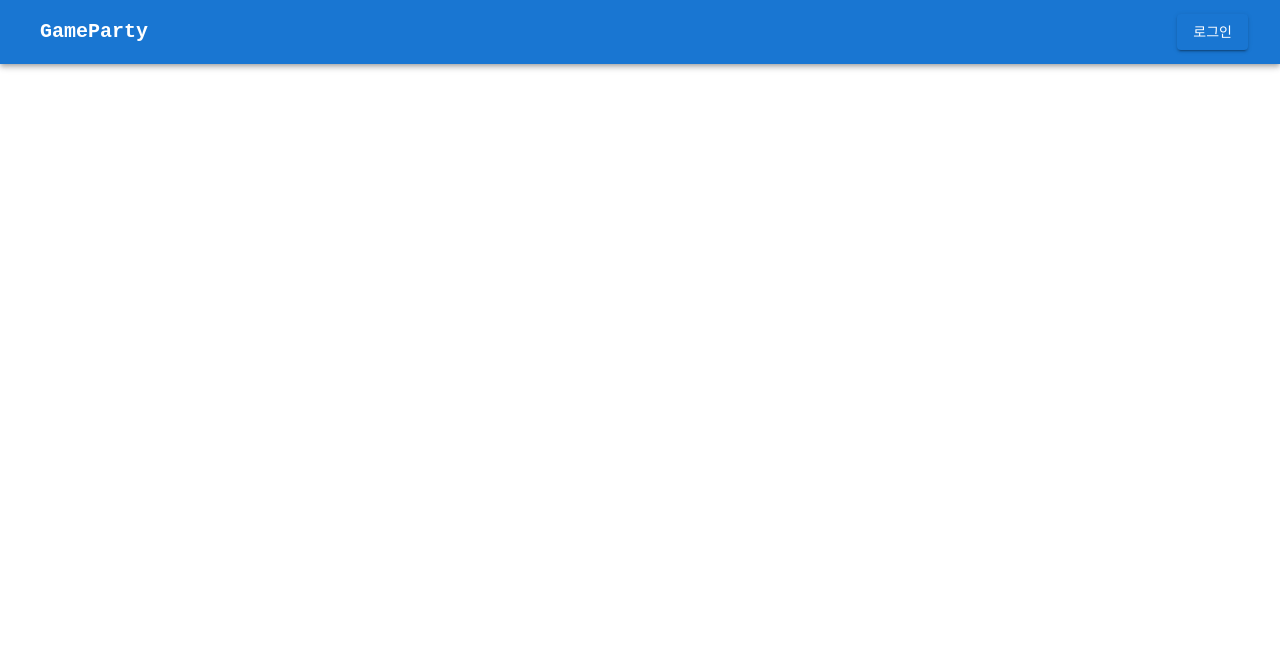
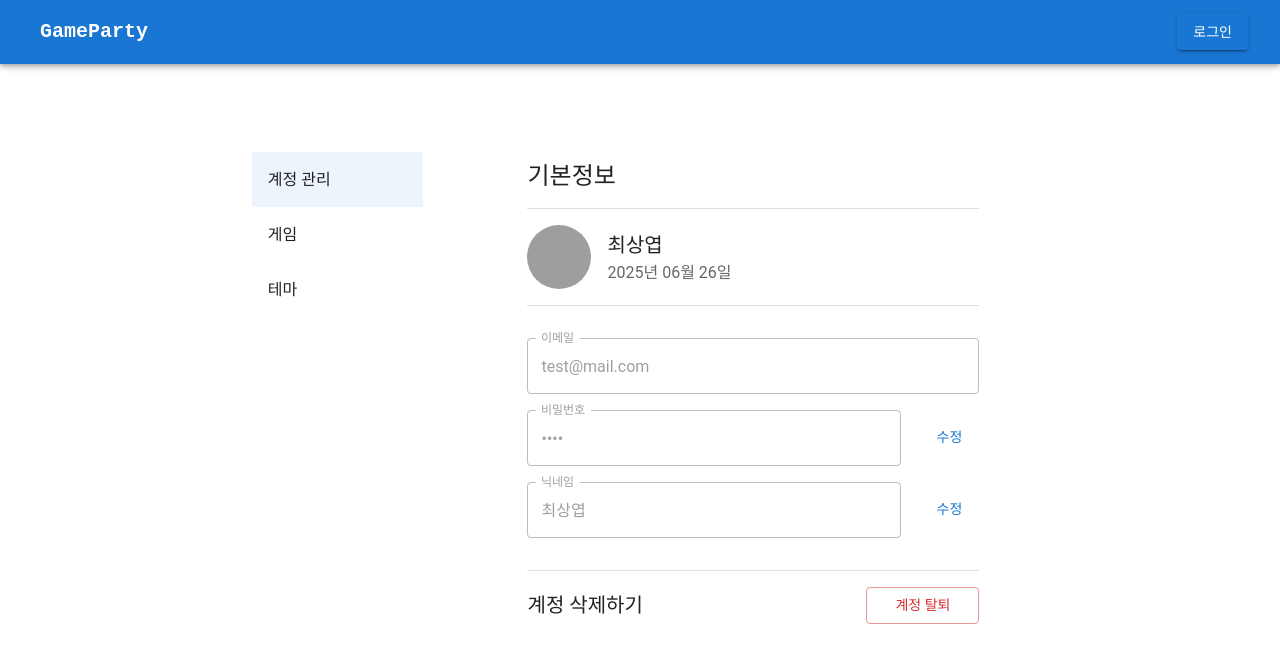
Before and after one commit to devcourse-side-game/client, a React (Create React App) app: page /mypage in a window 1280 px wide. Before the commit this address had no page. Shown: the top 662 px of the page. Built offline with nearby package versions, Linux system fonts and the light colour scheme; grey boxes are pictures that could not be loaded; some icons are missing.

Commit message:
<feat> 마이페이지 퍼블리싱 - 계정관리 탭, 게임 탭, 테마 탭 사이드 네비게이션 추가 - 계정관리 기본 정보 컴포넌트 UI 구현
게임과 테마 탭 UI 는 아직 UI 구현 중입니다.

```diff
--- /dev/null
+++ b/src/api/user.ts
@@ -0,0 +1,11 @@
+import api from './axios';
+
+export const searchMyDataApi = async () => {
+	try {
+		const response = await api.get('/users/me');
+		return response.data;
+	} catch (err) {
+		console.log('사용자 정보 요청 실패', err);
+		throw err;
+	}
+};
--- /dev/null
+++ b/src/components/user/GameMangement.tsx
@@ -0,0 +1,17 @@
+import { Box, Container, Divider, Typography } from '@mui/material';
+
+function GameMangement() {
+	return (
+		<Container maxWidth='sm' sx={{ p: 2, width: '500px' }}>
+			<Box display='flex' alignItems='center' gap={2}>
+				<Box>
+					<Typography variant='h5'>게임 연동하기</Typography>
+				</Box>
+			</Box>
+
+			<Divider sx={{ my: 2 }} />
+		</Container>
+	);
+}
+
+export default GameMangement;
--- /dev/null
+++ b/src/components/user/InfoMangement.tsx
@@ -0,0 +1,103 @@
+import {
+	Avatar,
+	Box,
+	Button,
+	Container,
+	Divider,
+	Grid,
+	TextField,
+	Typography,
+} from '@mui/material';
+
+function MyPageComponent() {
+	const username = '최상엽';
+	const email = 'test@mail.com';
+	const password = 'dddd';
+	const signupDate = '2025년 06월 26일';
+
+	function handleSave() {
+		console.log('저장');
+	}
+	return (
+		<Container maxWidth='sm' sx={{ p: 2, width: '500px' }}>
+			<Box display='flex' alignItems='center' gap={2}>
+				<Box>
+					<Typography variant='h5'>기본정보</Typography>
+				</Box>
+			</Box>
+
+			<Divider sx={{ my: 2 }} />
+
+			<Box display='flex' alignItems='center' gap={2}>
+				<Avatar src='/profile.jpg' sx={{ width: 64, height: 64 }} />
+				<Box>
+					<Typography variant='h6'>{username}</Typography>
+					<Typography color='text.secondary'>{signupDate}</Typography>
+				</Box>
+			</Box>
+
+			<Divider sx={{ my: 2 }} />
+
+			<TextField fullWidth label='이메일' value={email} disabled sx={{ mt: 2 }} />
+			<Grid container spacing={2}>
+				<Grid size={10}>
+					<TextField
+						fullWidth
+						label='비밀번호'
+						type='password'
+						value={password}
+						disabled
+						sx={{ mt: 2 }}
+					/>
+				</Grid>
+				<Grid size={'grow'} sx={{ height: '100%' }}>
+					<Button
+						sx={{ height: '55px', mt: 2 }}
+						variant='text'
+						fullWidth
+						onClick={() => console.log('ㅇㅇㅇ')}
+					>
+						수정
+					</Button>
+				</Grid>
+			</Grid>
+
+			<Grid container spacing={2} sx={{ mb: 4 }}>
+				<Grid size={10}>
+					<TextField fullWidth label='닉네임' value={username} disabled sx={{ mt: 2 }} />
+				</Grid>
+				<Grid size={'grow'} sx={{ height: '100%' }}>
+					<Button
+						sx={{ height: '55px', mt: 2 }}
+						variant='text'
+						fullWidth
+						onClick={() => console.log('ㅇㅇㅇ')}
+					>
+						수정
+					</Button>
+				</Grid>
+			</Grid>
+
+			<Divider sx={{ my: 2 }} />
+
+			<Grid container gap={2} direction='row'>
+				<Grid size={4}>
+					<Typography
+						sx={{ height: '100%', display: 'flex', alignItems: 'center' }}
+						variant='h6'
+					>
+						계정 삭제하기
+					</Typography>
+				</Grid>
+				<Grid size='grow'></Grid>
+				<Grid size={3}>
+					<Button variant='outlined' color='error' fullWidth onClick={handleSave}>
+						계정 탈퇴
+					</Button>
+				</Grid>
+			</Grid>
+		</Container>
+	);
+}
+
+export default MyPageComponent;
--- /dev/null
+++ b/src/components/user/MenuItemComponent.tsx
@@ -0,0 +1,22 @@
+import { ListItemText, MenuItem } from '@mui/material';
+import { IMenuItem } from '../../types/user';
+import { useLocation, useNavigate } from 'react-router-dom';
+import { useEffect, useState } from 'react';
+
+function MenuItemCompoent({ menuTitle, path }: IMenuItem) {
+	const navigate = useNavigate();
+	const location = useLocation();
+	const select = location.pathname === path;
+
+	async function moveComponent() {
+		await navigate(path);
+	}
+
+	return (
+		<MenuItem sx={{ height: '55px' }} selected={select} onClick={moveComponent}>
+			<ListItemText>{menuTitle}</ListItemText>
+		</MenuItem>
+	);
+}
+
+export default MenuItemCompoent;
--- /dev/null
+++ b/src/components/user/MyPageNaviComponent.tsx
@@ -0,0 +1,15 @@
+import { Container, MenuList } from '@mui/material';
+import MenuItemCompoent from './MenuItemComponent';
+function MyPageNaviComponent() {
+	return (
+		<Container>
+			<MenuList>
+				<MenuItemCompoent menuTitle='계정 관리' path='/mypage' />
+				<MenuItemCompoent menuTitle='게임' path='/mypage/game' />
+				<MenuItemCompoent menuTitle='테마' path='/mypage/theme' />
+			</MenuList>
+		</Container>
+	);
+}
+
+export default MyPageNaviComponent;
--- /dev/null
+++ b/src/components/user/ThemeMangement.tsx
@@ -0,0 +1,17 @@
+import { Box, Container, Divider, Typography } from '@mui/material';
+
+function ThemeMangement() {
+	return (
+		<Container maxWidth='sm' sx={{ p: 2, width: '500px' }}>
+			<Box display='flex' alignItems='center' gap={2}>
+				<Box>
+					<Typography variant='h5'>테마 세팅</Typography>
+				</Box>
+			</Box>
+
+			<Divider sx={{ my: 2 }} />
+		</Container>
+	);
+}
+
+export default ThemeMangement;
--- /dev/null
+++ b/src/pages/MyPage.tsx
@@ -0,0 +1,34 @@
+import { Container, Grid } from '@mui/material';
+// import MyPageComponent from '../components/user/MyPageComponent';
+import MyPageNaviComponent from '../components/user/MyPageNaviComponent';
+import { Outlet } from 'react-router-dom';
+
+function MyPage() {
+	return (
+		<Container>
+			<Grid
+				container
+				spacing={1}
+				direction='row'
+				maxWidth='md'
+				sx={{
+					marginRight: 'auto',
+					marginLeft: 'auto',
+					marginTop: '10dvh',
+					display: 'flex',
+					justifyContent: 'center',
+					alignItems: 'flex-start',
+				}}
+			>
+				<Grid size={3}>
+					<MyPageNaviComponent />
+				</Grid>
+				<Grid size={8}>
+					<Outlet />
+				</Grid>
+			</Grid>
+		</Container>
+	);
+}
+
+export default MyPage;
--- a/src/routes/AppRoutes.tsx
+++ b/src/routes/AppRoutes.tsx
@@ -2,6 +2,10 @@ import { Routes, Route } from 'react-router-dom';
 import Home from '../pages/Home';
 import Signup from '../pages/Signup';
 import Login from '../pages/Login';
+import MyPage from '../pages/MyPage';
+import InfoMangement from '../components/user/InfoMangement';
+import GameMangement from '../components/user/GameMangement';
+import ThemeMangement from '../components/user/ThemeMangement';
 
 function AppRoutes() {
 	return (
@@ -9,6 +13,11 @@ function AppRoutes() {
 			<Route path='/' element={<Home />} />
 			<Route path='/login' element={<Login />} />
 			<Route path='/signup' element={<Signup />} />
+			<Route path='/mypage' element={<MyPage />}>
+				<Route index element={<InfoMangement />} />
+				<Route path='game' element={<GameMangement />} />
+				<Route path='theme' element={<ThemeMangement />} />
+			</Route>
 		</Routes>
 	);
 }
--- /dev/null
+++ b/src/types/user.ts
@@ -0,0 +1,4 @@
+export interface IMenuItem {
+	menuTitle: string;
+	path: string;
+}
```
Also changed, not shown: src/api/axios.ts (+15 -0 lines).
